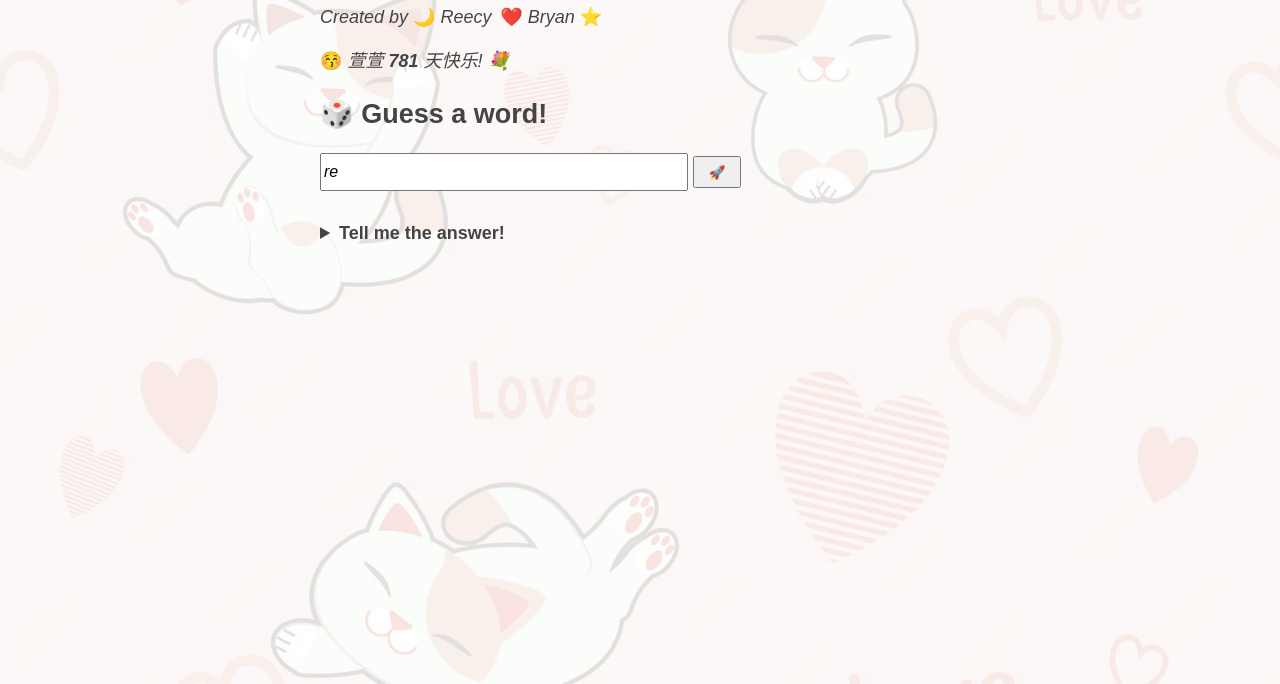
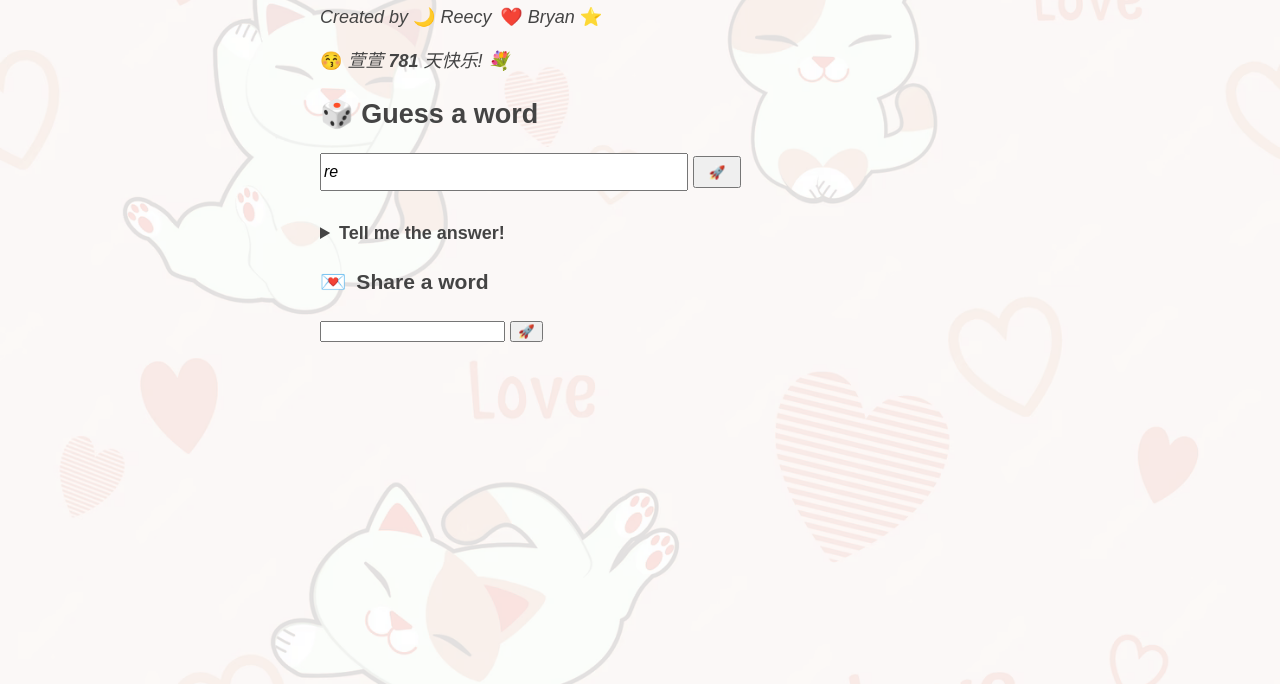
Before and after one commit to bryango/reecy, a website: page index.html in a window 1280 px wide. Shown: the part 116-800 px from the top of the page. Drawn offline with Linux system fonts and the light colour scheme.

Commit message:
Finalize sharing

```diff
--- a/index.html
+++ b/index.html
@@ -22,7 +22,7 @@
         </p>
         <p>😚 <i> 萱萱 <b id="counter">600</b> 天快乐! 💐</i></p>
 
-        <h2>🎲 Guess a word!</h2>
+        <h2>🎲 Guess a word</h2>
         <div id="loading" hidden="false">
             <p><i>Rolling... </i>🎲</p>
         </div>
@@ -44,6 +44,14 @@
 
             <div id="secret" hidden="true"></div>
         </div>
+        <h3>💌&thinsp; Share a word</h2>
+        <div id="share-box">
+            <p>
+                <input type="text" id="share-word" />
+                <button id="share-submit" onclick="share()">🚀</button>
+            </p>
+            <p id="share-hint" style="margin-top: 0px;" hidden="true">Share this: </p>
+        </div>
     </main>
 </body>
 
--- a/src/game.js
+++ b/src/game.js
@@ -11,7 +11,7 @@ if (PRESET_ANSWER === null || PRESET_ANSWER === '') {
         .catch((e) => { console.log(e); });
 }
 else {
-    window.onload = () => { setup(PRESET_ANSWER); };
+    window.onload = () => { setup(atob(PRESET_ANSWER)); };
 }
 // eslint-disable-next-line no-extend-native
 Array.prototype.random = function () {
@@ -80,4 +80,18 @@ function guess(word) {
 function refresh() {
     location.reload();
 }
+// eslint-disable-next-line @typescript-eslint/no-unused-vars
+function share() {
+    const word = document.getElementById('share-word').value;
+    const encoded = btoa(word);
+    const url = new URL(document.location.href);
+    url.searchParams.set('answer', encoded);
+    const link = document.createElement('a');
+    link.id = 'share-link';
+    link.href = url.toString();
+    link.innerHTML = url.toString();
+    const shareHint = document.getElementById('share-hint');
+    shareHint.append(link);
+    shareHint.hidden = false;
+}
 //# sourceMappingURL=game.js.map
```
Also changed, not shown: src/game.ts (+20 -1 lines), 1 other file.
